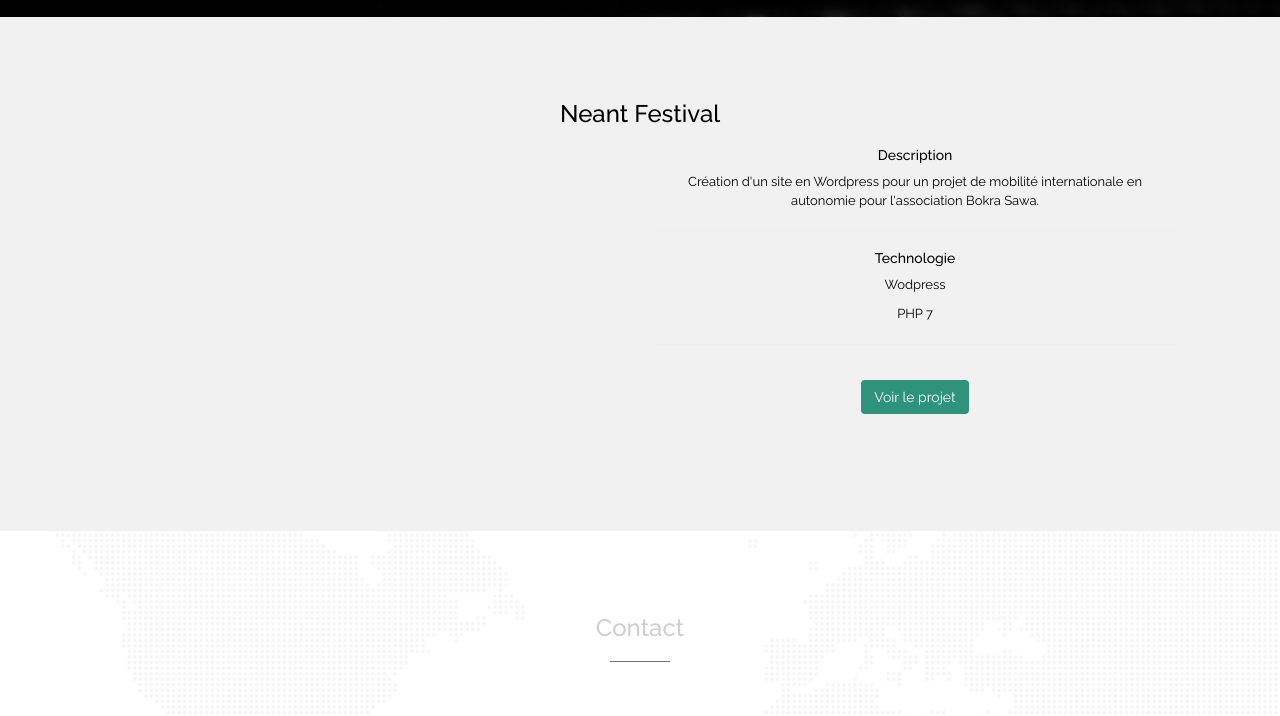
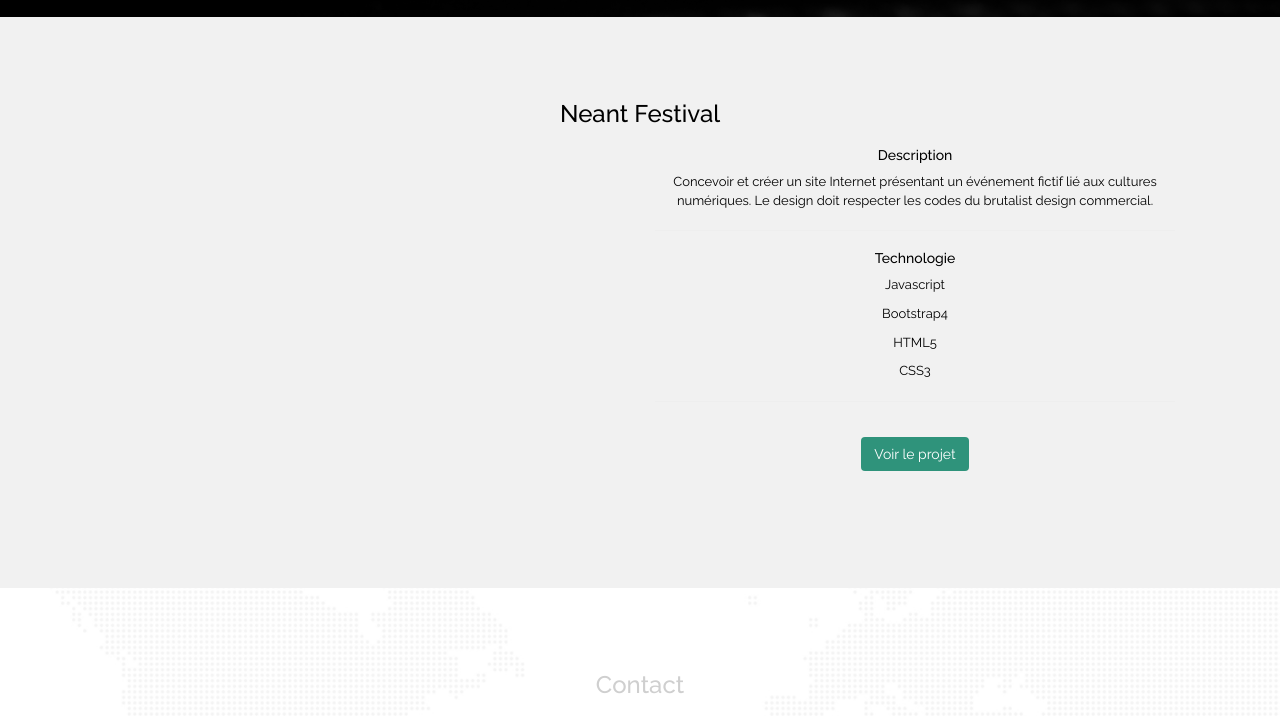
Before and after one commit to AntoineCalmettes/Portfolio-3.0, a plain HTML site: page Brutalist.html in a window 1280 px wide. Shown: the part 84-800 px from the top of the page. Drawn offline with nearby package versions, Linux system fonts and the light colour scheme.

Commit message:
change PROVEAT MOBIJEME BRUTALIST

```diff
--- a/Brutalist.html
+++ b/Brutalist.html
@@ -104,19 +104,28 @@
                         <div class="col-md-12 text-center">
                             <h3 style="color:black!important;"> Neant Festival</h3>
                         </div>
-                        <div class="col-md-6" style="color:black;">
+                        <div class="col-md-6"
+                            style="color:black;">
+
+                        </div>
+                        <div class="col-md-6"
+                            style="color:black;">
+                            <h5>Description </h5>
+                            <p>Concevoir et créer un site Internet présentant un événement fictif lié aux cultures
+                                numériques. Le design doit respecter les codes du brutalist design commercial.
+                            </p>
+                            <hr>
+                            <h5>Technologie </h5>
+                            <p>Javascript</p>
+                            <p>Bootstrap4</p>
+                            <p> HTML5</p>
+                            <p>CSS3</p>
 
 
-                        </div>
-                        <div class="col-md-6" style="color:black;">
-                                <h5>Description  </h5>
-                                <p>Création d'un site en Wordpress pour un projet de mobilité internationale en autonomie pour l'association Bokra Sawa.</p>
-                                <hr>
-                                <h5>Technologie </h5>
-                                <p>Wodpress</p>
-                                <p>PHP 7</p>
-                                <hr>
-                                <a href="https://www.mobijeme.com"><button type="button" class="btn btn-secondary">Voir le projet </button></a>
+
+                            <hr>
+                            <a href="https://antoinecalmettes.github.io/Brutalist-Project-Neant/"><button type="button"
+                                    class="btn btn-secondary">Voir le projet </button></a>
                         </div>
                     </div>
                 </div>
```
Also changed, not shown: ProEat.html (+7 -4 lines).
